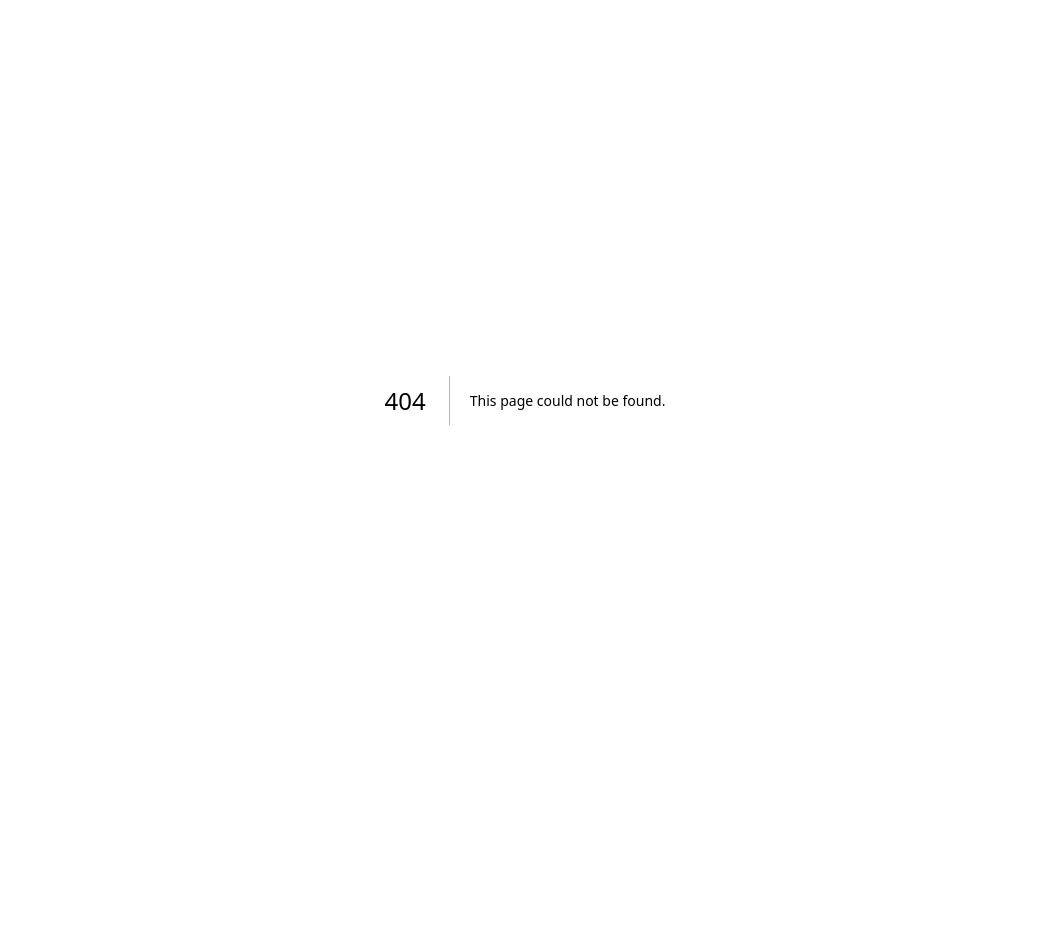
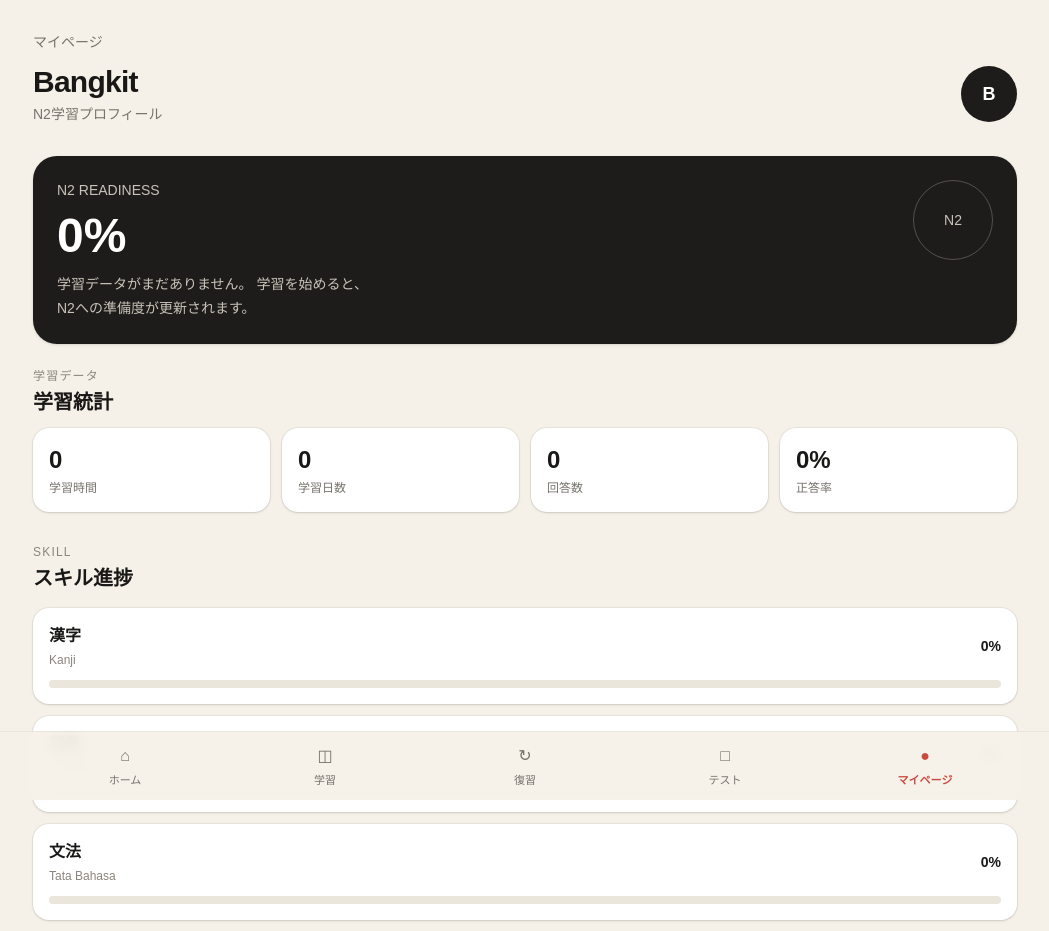
Before and after one commit to shinro-level/kairo, a Next.js app: page /me in a window 1280 px wide. Before the commit this address had no page. Shown: the top 931 px of the page, without its empty margins (115-1164 px from the left). Before the commit the page ends 800 px from the top, so only its background shows below. Built offline with nearby package versions, Linux system fonts and the light colour scheme.

Commit message:
Build KAIRO me page

```diff
--- /dev/null
+++ b/app/me/page.tsx
@@ -0,0 +1,190 @@
+const skills = [
+  { name: "漢字", value: 0, label: "Kanji" },
+  { name: "語彙", value: 0, label: "Kosakata" },
+  { name: "文法", value: 0, label: "Tata Bahasa" },
+  { name: "読解", value: 0, label: "Membaca" },
+  { name: "聴解", value: 0, label: "Menyimak" },
+];
+
+export default function MePage() {
+  return (
+    <main className="min-h-screen bg-[#f6f1e8] text-[#191817] pb-28">
+      <div className="mx-auto max-w-5xl px-5 py-8">
+
+        {/* Header */}
+        <header className="mb-8">
+          <p className="text-sm text-[#77736c]">マイページ</p>
+
+          <div className="mt-3 flex items-center justify-between">
+            <div>
+              <h1 className="text-3xl font-semibold tracking-tight">
+                Bangkit
+              </h1>
+              <p className="mt-1 text-sm text-[#77736c]">
+                N2学習プロフィール
+              </p>
+            </div>
+
+            <div className="flex h-14 w-14 items-center justify-center rounded-full bg-[#1d1c1a] text-lg font-semibold text-white">
+              B
+            </div>
+          </div>
+        </header>
+
+        {/* Readiness */}
+        <section className="rounded-3xl bg-[#1d1c1a] p-6 text-white shadow-sm">
+          <div className="flex items-start justify-between">
+            <div>
+              <p className="text-sm text-[#c9c3b9]">
+                N2 READINESS
+              </p>
+
+              <h2 className="mt-3 text-5xl font-semibold">
+                0%
+              </h2>
+
+              <p className="mt-3 max-w-xs text-sm leading-6 text-[#c9c3b9]">
+                学習データがまだありません。
+                学習を始めると、N2への準備度が更新されます。
+              </p>
+            </div>
+
+            <div className="flex h-20 w-20 items-center justify-center rounded-full border border-[#55514a]">
+              <span className="text-sm text-[#c9c3b9]">N2</span>
+            </div>
+          </div>
+        </section>
+
+        {/* Learning Statistics */}
+        <section className="mt-6">
+          <div className="mb-3 flex items-end justify-between">
+            <div>
+              <p className="text-xs font-medium tracking-widest text-[#8b857c]">
+                学習データ
+              </p>
+              <h2 className="mt-1 text-xl font-semibold">
+                学習統計
+              </h2>
+            </div>
+          </div>
+
+          <div className="grid grid-cols-2 gap-3 sm:grid-cols-4">
+            {[
+              ["0", "学習時間"],
+              ["0", "学習日数"],
+              ["0", "回答数"],
+              ["0%", "正答率"],
+            ].map(([value, label]) => (
+              <div
+                key={label}
+                className="rounded-2xl bg-white p-4 shadow-sm ring-1 ring-black/5"
+              >
+                <p className="text-2xl font-semibold">{value}</p>
+                <p className="mt-1 text-xs text-[#77736c]">
+                  {label}
+                </p>
+              </div>
+            ))}
+          </div>
+        </section>
+
+        {/* Skill Progress */}
+        <section className="mt-8">
+          <p className="text-xs font-medium tracking-widest text-[#8b857c]">
+            SKILL
+          </p>
+
+          <h2 className="mt-1 text-xl font-semibold">
+            スキル進捗
+          </h2>
+
+          <div className="mt-4 space-y-3">
+            {skills.map((skill) => (
+              <div
+                key={skill.name}
+                className="rounded-2xl bg-white p-4 shadow-sm ring-1 ring-black/5"
+              >
+                <div className="flex items-center justify-between">
+                  <div>
+                    <p className="font-semibold">{skill.name}</p>
+                    <p className="mt-1 text-xs text-[#8b857c]">
+                      {skill.label}
+                    </p>
+                  </div>
+
+                  <span className="text-sm font-semibold">
+                    {skill.value}%
+                  </span>
+                </div>
+
+                <div className="mt-3 h-2 overflow-hidden rounded-full bg-[#ebe6dc]">
+                  <div
+                    className="h-full rounded-full bg-[#c84b3f]"
+                    style={{ width: `${skill.value}%` }}
+                  />
+                </div>
+              </div>
+            ))}
+          </div>
+        </section>
+
+        {/* Settings */}
+        <section className="mt-8">
+          <p className="text-xs font-medium tracking-widest text-[#8b857c]">
+            SETTINGS
+          </p>
+
+          <div className="mt-3 overflow-hidden rounded-2xl bg-white shadow-sm ring-1 ring-black/5">
+            {[
+              ["学習設定", "学習方法と目標を設定"],
+              ["表示設定", "ライト / ダークモード"],
+              ["アプリ情報", "KAIROについて"],
+            ].map(([title, description], index) => (
+              <div
+                key={title}
+                className={`flex items-center justify-between p-5 ${
+                  index !== 2 ? "border-b border-[#eee9df]" : ""
+                }`}
+              >
+                <div>
+                  <p className="font-medium">{title}</p>
+                  <p className="mt-1 text-xs text-[#8b857c]">
+                    {description}
+                  </p>
+                </div>
+
+                <span className="text-[#aaa49b]">›</span>
+              </div>
+            ))}
+          </div>
+        </section>
+
+      </div>
+
+      {/* Bottom Navigation */}
+      <nav className="fixed bottom-0 left-0 right-0 z-20 border-t border-black/5 bg-[#f6f1e8]/95 backdrop-blur">
+        <div className="mx-auto grid max-w-5xl grid-cols-5 px-3 py-3">
+          {[
+            ["ホーム", "⌂"],
+            ["学習", "◫"],
+            ["復習", "↻"],
+            ["テスト", "□"],
+            ["マイページ", "●"],
+          ].map(([label, icon]) => (
+            <div
+              key={label}
+              className={`flex flex-col items-center gap-1 text-[11px] ${
+                label === "マイページ"
+                  ? "font-semibold text-[#c84b3f]"
+                  : "text-[#77736c]"
+              }`}
+            >
+              <span className="text-base">{icon}</span>
+              <span>{label}</span>
+            </div>
+          ))}
+        </div>
+      </nav>
+    </main>
+  );
+}
```
